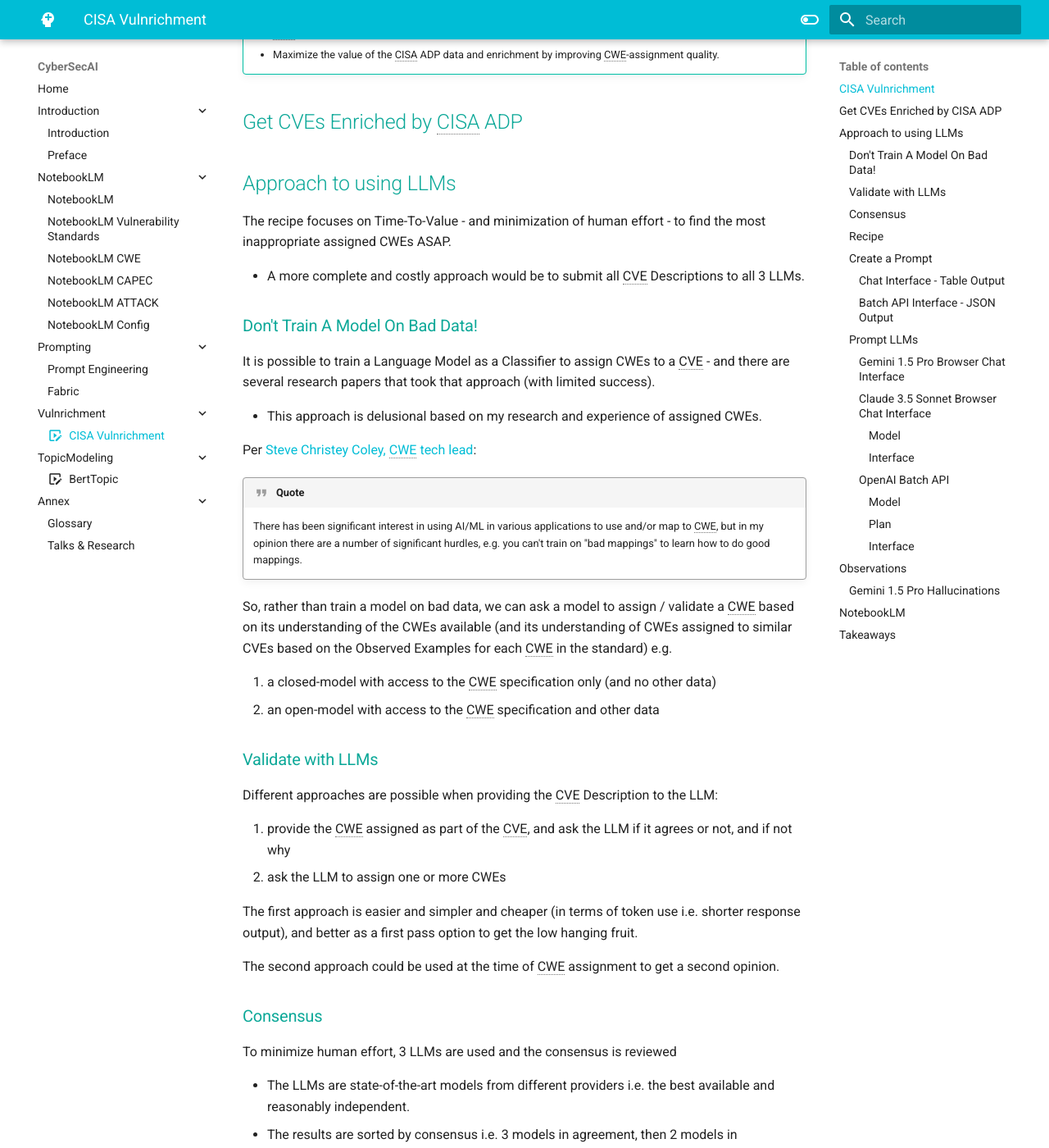
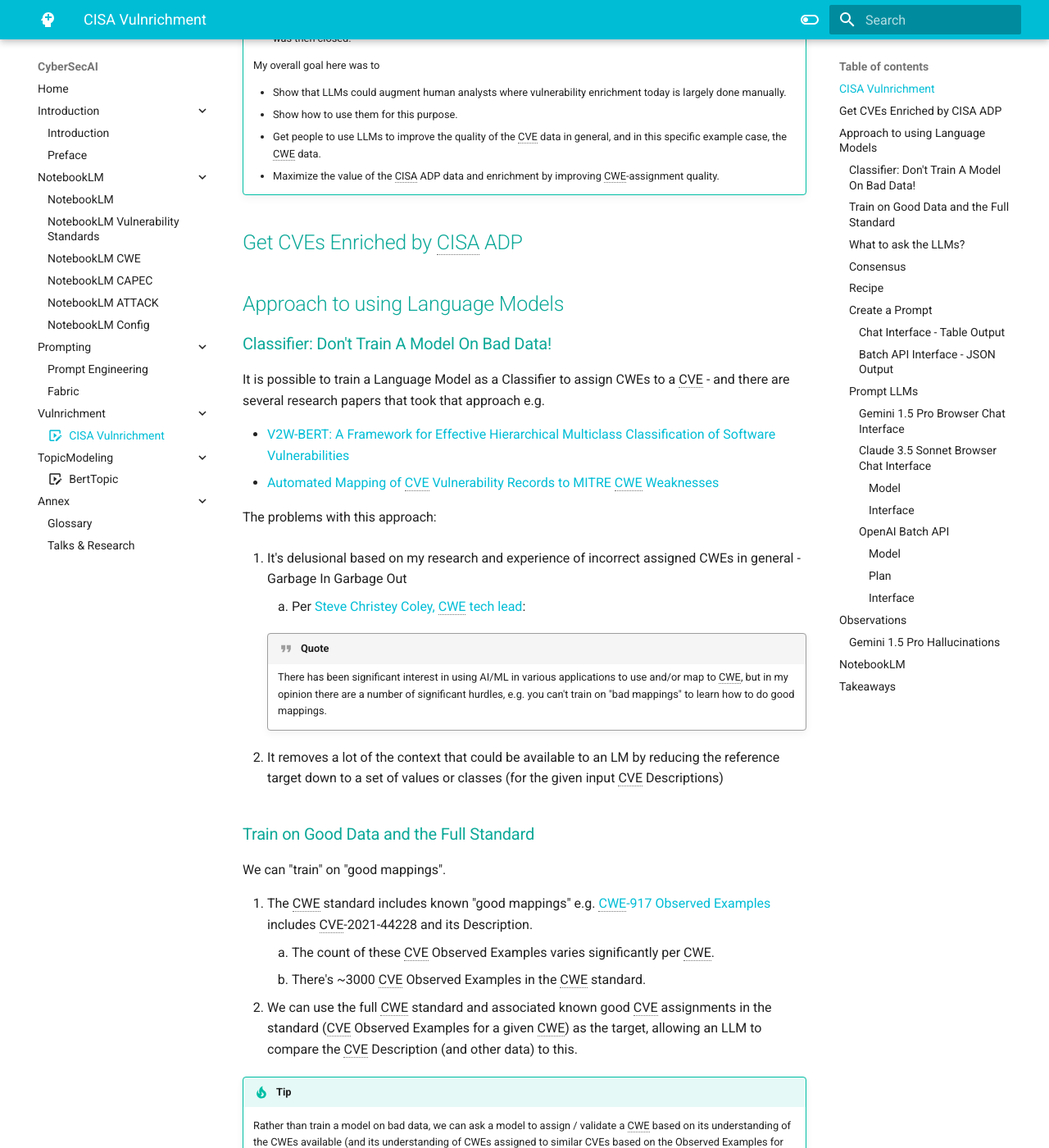
Before and after one commit to CyberSecAI/CyberSecAI.github.io, an MkDocs documentation site: the page built from docs/Vulnrichment/Vulnrichment.md, in a window 1280 px wide and 1400 px high, scrolled down 2288 px. Shown: the whole window at 82% size. Built offline with MkDocs 1.6.1 and Material for MkDocs 9.7.7, drawn with Linux system fonts in a browser that asks for light colours; emoji names are drawn with the system emoji font; comment, search, counter and statistics services are not loaded; some of the changed text lies outside the part shown.

Commit message:
vulnrichment approach update

```diff
--- a/docs/Vulnrichment/Vulnrichment.md
+++ b/docs/Vulnrichment/Vulnrichment.md
@@ -6,28 +6,33 @@
 
 !!! abstract "Overview"
 
+    **An incorrect CWE assignment caught my eye while reading a post**
+
     I was reading a [post on LinkedIn](https://www.linkedin.com/feed/update/urn:li:activity:7214295735440187393?commentUrn=urn%3Ali%3Acomment%3A%28activity%3A7214295735440187393%2C7214365350828613632%29&dashCommentUrn=urn%3Ali%3Afsd_comment%3A%287214365350828613632%2Curn%3Ali%3Aactivity%3A7214295735440187393%29) and the CWE assigned by CISA ADP looked wrong so...
 
     * I used my [NotebookLM CWE notebook](../NotebookLM/NotebookLM.md), and other LLMs, to determine the appropriate CWE.
     * I then raised an issue: https://github.com/cisagov/vulnrichment/issues/84.
     * I then decided to dig a bit more into this... specifically the CWEs assigned by CISA ADP.
 
+    **Using LLMs to find incorrect CWE assignments at scale**
+
     I used [langchain](https://www.langchain.com/) to create a consensus of LLMs to review all CWEs assigned by CISA ADP to find issues:
 
-    * These issues were found automatically by a consensus of 3 LLMs: ChatGPT4o, Gemini 1.5 Pro, Claude 3.5 Sonnet who were asked to review CWEs assigned to CVEs by CISA ADP.
+    * These issues were found automatically by a consensus of 3 LLMs: (current state-of-the-art) ChatGPT4o, Gemini 1.5 Pro, Claude 3.5 Sonnet who were asked to review CWEs assigned to CVEs by CISA ADP.
     * The consensus output was then reviewed by a human (me).
 
     * I created [3 Vulnrichment Github Issues initially](https://github.com/cisagov/vulnrichment/issues?q=is%3Aissue+author%3ACrashedmind+is%3Aclosed) and these were accepted by CISA Vulnrichment and resolved promptly!
 
     * I then provided a report to CISA Vulnrichment for all CWEs that were incorrect based on the consensus.
 
+    **Using LLMs to assign correct CWEs**
 
     Finally, I showed how NotebookLM can be used for CWE assignment
 
     * It avoids the problem of
         * training language models on bad data (existing CVE CWE assignments)
         * training humans on the detailed CWE standard (though a basic understanding is still required)
-    * NotebookLM did well in recommending a CWE given a CVE Description.... and providing a supporting CVE from the CWE Observed Examples in the CWE standard.
+    * **NotebookLM did well in recommending a CWE given a CVE Description.... and providing a supporting CVE from the CWE Observed Examples in the CWE standard**.
         *  NotebookLM has a large context window which allows it to digest the large CWE standard, and it is source-grounded as described in the [NotebookLM chapter](../NotebookLM/NotebookLM.md).
         *  [NotebookLM_Cwe](../NotebookLM/NotebookLM_Cwe.md) describes how to create this NotebookLM for CWEs
 
@@ -44,15 +49,16 @@
             3. ChatGPT4
                 1. I'd already used ChatGPT4o in batch mode per above, so when showing the same code could invoke 3 different models, I chose ChatGPT4 instead of ChatGPT4o.
 
-!!! notes "Note: Some refinements are possible, but were not implemented"
-    1. The full CWE standard was used here for illustration purposes
+!!! notes "Note: Some refinements are possible, but were not implemented in this first pass to minimize Time-To-Value"
+    1. The full CWE standard was used here for illustration purposes (and to take on the harder problem of a large specification)
         1. A subset of CWEs could be used if that is desired.
         2. In practice, several hundred CWEs are assigned to CVEs.
     2. The text from the references in the CVE "References to Advisories, Solutions, and Tools" was not retrieved and fed to the LLM as part of the CVE Description for CWE review or assignment.
-        1. This is relatively easy to do automatically
-        2. In some cases, this has additional text available that can inform the CWE assignment beyond the CVE Description alone
-        3. Separately, it is common that these links break because the original website or post is removed - so it would be useful to have the extracted text at the time of CWE assignment.
-    3. For bulk processing, it is possible to submit multiple CVEs for assignment or review in one prompt via the API (what I do if using the Chat UI)
+        1. These references were reviewed manually (for the consensus of incorrect CWE assignments)
+        2. This is relatively easy to do automatically
+        3. In some cases, this has additional text available that can inform the CWE assignment beyond the CVE Description alone
+        4. Separately, it is common that these links break because the original website or post is removed - so it would be useful to have the extracted text at the time of CWE assignment.
+    3. For bulk processing, it is possible to submit multiple CVEs for assignment, or review, in one prompt via the API (what I do if using the chat UI)
         1. This reduces the input token usage/cost because the verbose prompt instructions are required once - not once per CVE-CWE pair.
         2. This mitigates hitting API rate limits.
 
@@ -82,33 +88,51 @@
 ## Get CVEs Enriched by CISA ADP
 
 
-## Approach to using LLMs
-The recipe focuses on Time-To-Value - and minimization of human effort - to find the most inappropriate assigned CWEs ASAP.
+## Approach to using Language Models
 
-* A more complete and costly approach would be to submit all CVE Descriptions to all 3 LLMs.
 
-### Don't Train A Model On Bad Data!
-It is possible to train a Language Model as a Classifier to assign CWEs to a CVE - and there are several research papers that took that approach (with limited success).
+### Classifier: Don't Train A Model On Bad Data!
 
-* This approach is delusional based on my research and experience of assigned CWEs.
+It is possible to train a Language Model as a Classifier to assign CWEs to a CVE - and there are several research papers that took that approach e.g.
 
-Per [Steve Christey Coley, CWE tech lead](https://www.linkedin.com/feed/update/urn:li:activity:7186373368344920064?commentUrn=urn%3Ali%3Acomment%3A%28activity%3A7186373368344920064%2C7186417379470385153%29&dashCommentUrn=urn%3Ali%3Afsd_comment%3A%287186417379470385153%2Curn%3Ali%3Aactivity%3A7186373368344920064%29):
+* [V2W-BERT: A Framework for Effective Hierarchical Multiclass Classification of Software Vulnerabilities](https://arxiv.org/pdf/2102.11498v1.pdf)
+* [Automated Mapping of CVE Vulnerability Records to MITRE CWE Weaknesses](https://arxiv.org/pdf/2304.11130.pdf)
 
-!!! quote
-    There has been significant interest in using AI/ML in various applications to use and/or map to CWE, but in my opinion there are a number of significant hurdles, e.g. you can't train on "bad mappings" to learn how to do good mappings.
+The problems with this approach:
 
-So, rather than train a model on bad data, we can ask a model to assign / validate a CWE based on its understanding of the CWEs available (and its understanding of CWEs assigned to similar CVEs based on the Observed Examples for each CWE in the standard) e.g.
+1. It's delusional based on my research and experience of incorrect assigned CWEs in general - Garbage In Garbage Out
+    1. Per [Steve Christey Coley, CWE tech lead](https://www.linkedin.com/feed/update/urn:li:activity:7186373368344920064?commentUrn=urn%3Ali%3Acomment%3A%28activity%3A7186373368344920064%2C7186417379470385153%29&dashCommentUrn=urn%3Ali%3Afsd_comment%3A%287186417379470385153%2Curn%3Ali%3Aactivity%3A7186373368344920064%29):
 
-1. a closed-model with access to the CWE specification only (and no other data)
+    !!! quote
+        There has been significant interest in using AI/ML in various applications to use and/or map to CWE, but in my opinion there are a number of significant hurdles, e.g. you can't train on "bad mappings" to learn how to do good mappings.
+
+2. It removes a lot of the context that could be available to an LM by reducing the reference target down to a set of values or classes (for the given input CVE Descriptions)
+
+
+### Train on Good Data and the Full Standard
+
+We can "train" on "good mappings".
+
+1. The CWE standard includes known "good mappings" e.g. [CWE-917 Observed Examples](https://riskbasedprioritization.github.io/risk/Log4Shell/#mitre-cwe-917) includes CVE-2021-44228 and its Description.
+    1. The count of these CVE Observed Examples varies significantly per CWE.
+    2. There's ~3000 CVE Observed Examples in the CWE standard.
+2. We can use the full CWE standard and associated known good CVE assignments in the standard (CVE Observed Examples for a given CWE) as the target, allowing an LLM to compare the CVE Description (and other data) to this.
+
+!!! tip
+    Rather than train a model on bad data, we can ask a model to assign / validate a CWE based on its understanding of the CWEs available (and its understanding of CWEs assigned to similar CVEs based on the Observed Examples for each CWE in the standard)
+
+We can use a Closed or Open Model:
+
+1. a closed-model with access to the CWE specification only (and no other data) e.g. NotebookLM
 2. an open-model with access to the CWE specification and other data
 
 
 
-### Validate with LLMs
+### What to ask the LLMs?
 
 Different approaches are possible when providing the CVE Description to the LLM:
 
-1. provide the CWE assigned as part of the CVE, and ask the LLM if it agrees or not, and if not why
+1. provide the CWE assigned as part of the CVE, and ask the LLM if it agrees or not, and only if not, why
 2. ask the LLM to assign one or more CWEs
 
 The first approach is easier and simpler and cheaper (in terms of token use i.e. shorter response output), and better as a first pass option to get the low hanging fruit.
@@ -128,12 +152,13 @@
 
 ### Recipe
 
-1. Get the Vulnrichment subset of CVEs where CISA ADP assigned a CWE (regardless of whether the CWE was the same or different than that assigned by the CNA)
+1. Get the Vulnrichment subset of CVEs where CISA ADP assigned a CWE (regardless of whether the CWE was the same or different than that assigned by the CNA) into a sheet/CSV file.
       1. ~1.5K (CISA ADP Assigned CWEs) of ~~8K CVEs (in Vulnrichment)
-2. Ask ChatGPT4o (via Batch API) to Agree (Yes/No) with the assigned CWE (and provide a Confidence score, and rationale if not)
-      1. ~700 (No) of ~1.5K
-      2. Sort these by Confidence score i.e. start with the highest Confidence ones.
-3. Ask Gemini and Claude to review.
+2. As a dry-run submit e.g. 50 CVE Descriptions, CWEs to each of the 3 LLMs to review via the chat UI in one prompt
+3. For all CISA ADP Assigned CWEs
+      1. Ask ChatGPT4o (via Batch API) to Agree (Yes/No) with the assigned CWE (and provide a Confidence score, and rationale if not)
+            1. Sort these by Confidence score i.e. start with the highest Confidence ones.
+      2. Assign the same task to Gemini and Claude via APIs driven by langchain
 
 !!! note
     As I was interested in comparing LLM responses, I did not optimize the LLM usage.
@@ -162,6 +187,16 @@
 
 The table output allows copy-and-pasting by a human into a sheet.
 
+
+The prompt consists of these parts:
+
+1. Role + Task: which is the same for the Chat and API interface
+2. Output format: which is different for the Chat and API interface
+3. A binary value Agree is requested
+4. The rationale only if there is disagreement. This saves on output tokens.
+5. A Confidence score to limit impacts of hallucinations, and as a way to assess and prioritize responses by confidence.
+6. No (Few-shot) examples are provided. Based on the results, these were not necessary.
+      1. If Few-shot examples were required, I'd submit multiple CVEs in a single batch request (because putting the examples in each single CVE request would add a LOT of input tokens)
 #### Batch API Interface - JSON Output
 
 
@@ -195,15 +230,6 @@
 
     * But this is not done in this example; each batch request contains a single CVE only (per the [OpenAI Batch API](https://platform.openai.com/docs/guides/batch/overview) example)
 
-The prompt consists of these parts:
-
-1. Role + Task: which is the same for the Chat and API interface
-2. Output format: which is different for the Chat and API interface
-3. A binary value Agree is requested
-4. The rationale only if there is disagreement. This saves on output tokens.
-5. A Confidence score to limit impacts of hallucinations, and as a way to assess and prioritize responses by confidence.
-6. No (Few-shot) examples are provided. Based on the results, these were not necessary.
-      1. If Few-shot examples were required, I'd submit multiple CVEs in a single batch request (because putting the examples in each single CVE request would add a LOT of input tokens)
 
 
 ### Prompt LLMs
```
